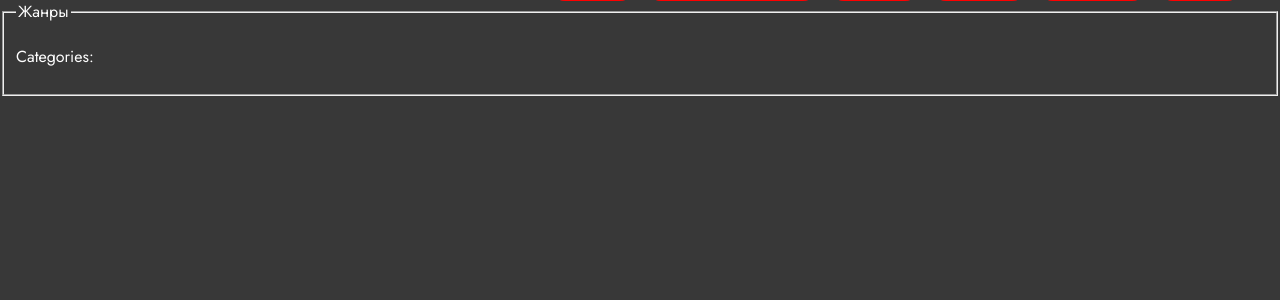
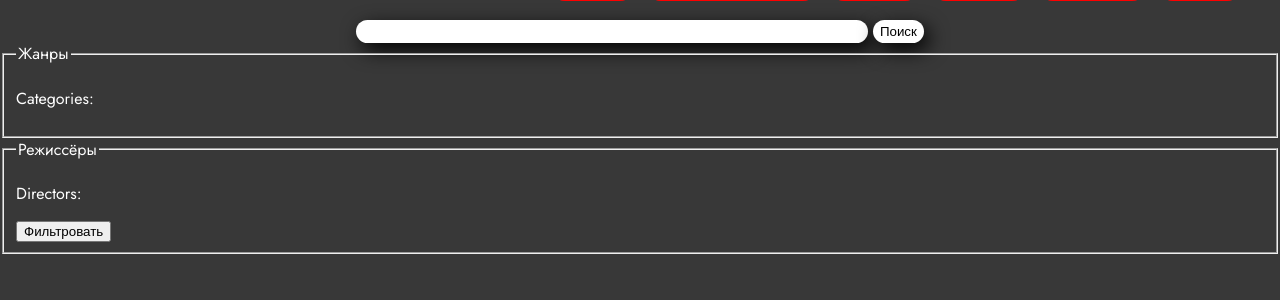
Before and after one commit to Marvelous-A/CinemaSite, a Django app: page /tickets_films in a window 1280 px wide. Shown: the part 162-462 px from the top of the page. Run offline with Django 4.2, Linux system fonts and the light colour scheme; the visitor is signed in with stand-in values (Sample User, id 1); data that the repository does not hold is empty.

Commit message:
Director filter form

```diff
--- a/card/admin.py
+++ b/card/admin.py
@@ -1,10 +1,11 @@
 from django.contrib import admin
-from card.models import Film, Cinema, Hall, Profile, Payment, Category
+from card.models import Film, Cinema, Hall, Profile, Payment, Category, Director
 #Register your models here.
 
 
 admin.site.register(Film)
 admin.site.register(Category)
+admin.site.register(Director)
 admin.site.register(Cinema)
 admin.site.register(Hall)
 admin.site.register(Profile)
--- a/card/forms.py
+++ b/card/forms.py
@@ -1,5 +1,5 @@
 from django import forms
-from .models import Film, Cinema, Hall, Profile, Payment, User, Category
+from .models import Film, Cinema, Hall, Profile, Payment, User, Category, Director
 from django.contrib.auth.forms import UserCreationForm
 
 class FilmForm(forms.ModelForm):
@@ -11,6 +11,11 @@ class CategoryForm(forms.ModelForm):
     class Meta:
         model = Category
         fields = ['category_id', 'category_name', 'category_discription']
+
+class DirectorForm(forms.ModelForm):
+    class Meta:
+        model = Director
+        fields = ['director_name', 'director_id']
 
 class CinemaForm(forms.ModelForm):
     class Meta:
@@ -44,3 +49,10 @@ class CategoryFilterForm(forms.Form):
         widget=forms.CheckboxSelectMultiple,
         required=False
     )
+
+class DirectorFilterForm(forms.Form):
+    directors = forms.ModelMultipleChoiceField(
+        queryset=Director.objects.all(),
+        widget=forms.CheckboxSelectMultiple,
+        required=False
+    )
--- a/card/models.py
+++ b/card/models.py
@@ -15,6 +15,16 @@ class Category(models.Model):
     def __str__(self):
         return f'{self.category_name}'
 
+class Director(models.Model):
+    director_name = models.CharField(max_length = 50)
+    director_id = models.CharField(max_length=50)
+
+    def save(self, *args, **kwargs):
+        super().save(*args, **kwargs)
+
+    def __str__(self):
+        return f'{self.director_name}'
+
 class Film(models.Model):
     title = models.CharField(max_length=50)
     category = models.ManyToManyField(Category)
@@ -22,7 +32,7 @@ class Film(models.Model):
     discription =  models.CharField(max_length=1000)
     year = models.IntegerField(null=True)
     country = models.CharField(max_length=50)
-    director = models.CharField(max_length=50)
+    director = models.ManyToManyField(Director)
     duration = models.CharField(max_length=20)
     cinemas_detals = models.CharField(max_length=1000)
 
@@ -31,8 +41,6 @@ class Film(models.Model):
 
     def __str__(self):
         return f'Film: {self.title}'
-
-
 
 class Cinema(models.Model):
     name = models.CharField(max_length=60)
--- a/card/static/css/base.css
+++ b/card/static/css/base.css
@@ -65,6 +65,30 @@ body {
     margin-bottom: 10%;
 }
 
+#div_input {
+    width: 100%;
+    margin-top: 1.5%;
+    text-align: center;
+}
+#search-input{
+    border: none;
+    border-radius: 30px;
+    box-shadow: 5px 7px 20px black;
+    text-align: center;
+    height: 100%;
+    width: 40%;
+    color: #000;
+    background-color: #fff;
+}
+#submit_input {
+    height: 100%;
+    width: 4%;
+    border: none;
+    border-radius: 30px;
+    box-shadow: 5px 7px 20px black;
+    color: #000;
+    background-color: #fff;
+}
 .conteiner {
     display: flex;
     flex-wrap: wrap; /*чтобы переносить элементы на другую строчку*/
--- a/card/templates/card/tickets_films.html
+++ b/card/templates/card/tickets_films.html
@@ -1,22 +1,32 @@
 {% extends "card/base.html" %}
 
 {% block content %}
+    <div id='div_input'>
+        <input type='text' id="search-input">
+        <button id='submit_input' type='submit'>Поиск</button>
+    </div>
     <fieldset>
         <legend>Жанры</legend>
-        <form id="fiter-form" method="get">
-            {{ filter_form.as_p }}
+        <form id='fiter-form_category' method="get">
+            {{ filter_form_category.as_p }}
         <form>
+    </fieldset>
+    <fieldset>
+        <legend>Режиссёры</legend>
+        <form id='fiter-form_director' method="get">
+            {{ filter_form_director.as_p }}
+            <button type="submit">Фильтровать</button>
+        <form>
+    </fieldset>
 
-
-    </fieldset>
     <div class='conteiner'>
         {% for film in films %}
             <div class='film_poster'>
                 <img class='foto' src={{ film.img_url }} alt='фото'\>
                 <a class='url_film_title' href="{% url 'film_detal' pk=film.pk %}" >{{ film.title }}</a>
-                {% for category in film.category.all %}
+                {% comment %} {% for category in film.category.all %}
                     <a>{{ category.category_name }}</a>
-                {% endfor %}
+                {% endfor %} {% endcomment %}
             </div>
         {% endfor %}
     </div>
--- a/card/views.py
+++ b/card/views.py
@@ -1,6 +1,6 @@
 from django.shortcuts import render, redirect, get_object_or_404
 from .models import Film, Cinema, Hall, Payment, User, Profile
-from .forms import FilmForm, ProfileForm, PaymentForm, UserForm, CategoryFilterForm
+from .forms import FilmForm, ProfileForm, PaymentForm, UserForm, CategoryFilterForm, DirectorFilterForm
 from django.contrib.auth import login, authenticate, logout
 from django.contrib.auth.decorators import login_required
 from django.db import transaction
@@ -35,13 +35,18 @@ def tickets_films(request):
         .values('pk', 'img_url', 'title', 'category__category_name')
 
     Category_Choose_Form = CategoryFilterForm(request.GET)
-
     if Category_Choose_Form.is_valid():
         categories = Category_Choose_Form.cleaned_data.get('categories')
         if categories:
             films = films.filter(category__in=categories)
 
-    return render(request, 'card/tickets_films.html', {'films': films, 'filter_form': Category_Choose_Form})
+    Director_Choose_Form = DirectorFilterForm(request.GET)
+    if Director_Choose_Form.is_valid():
+        directors = Director_Choose_Form.cleaned_data.get('directors')
+        if directors:
+            films = films.filter(director__in=directors)
+
+    return render(request, 'card/tickets_films.html', {'films': films, 'filter_form_category': Category_Choose_Form, 'filter_form_director': Director_Choose_Form})
 
 
 @login_required(login_url='login')
```
Also changed, not shown: other parts of card/static/css/base.css (+4 -0 lines), card/static/js/category.js (+11 -2 lines), card/templates/card/film_detal.html (+8 -2 lines), card/migrations/0006_director_remove_film_director_film_director.py (added).
